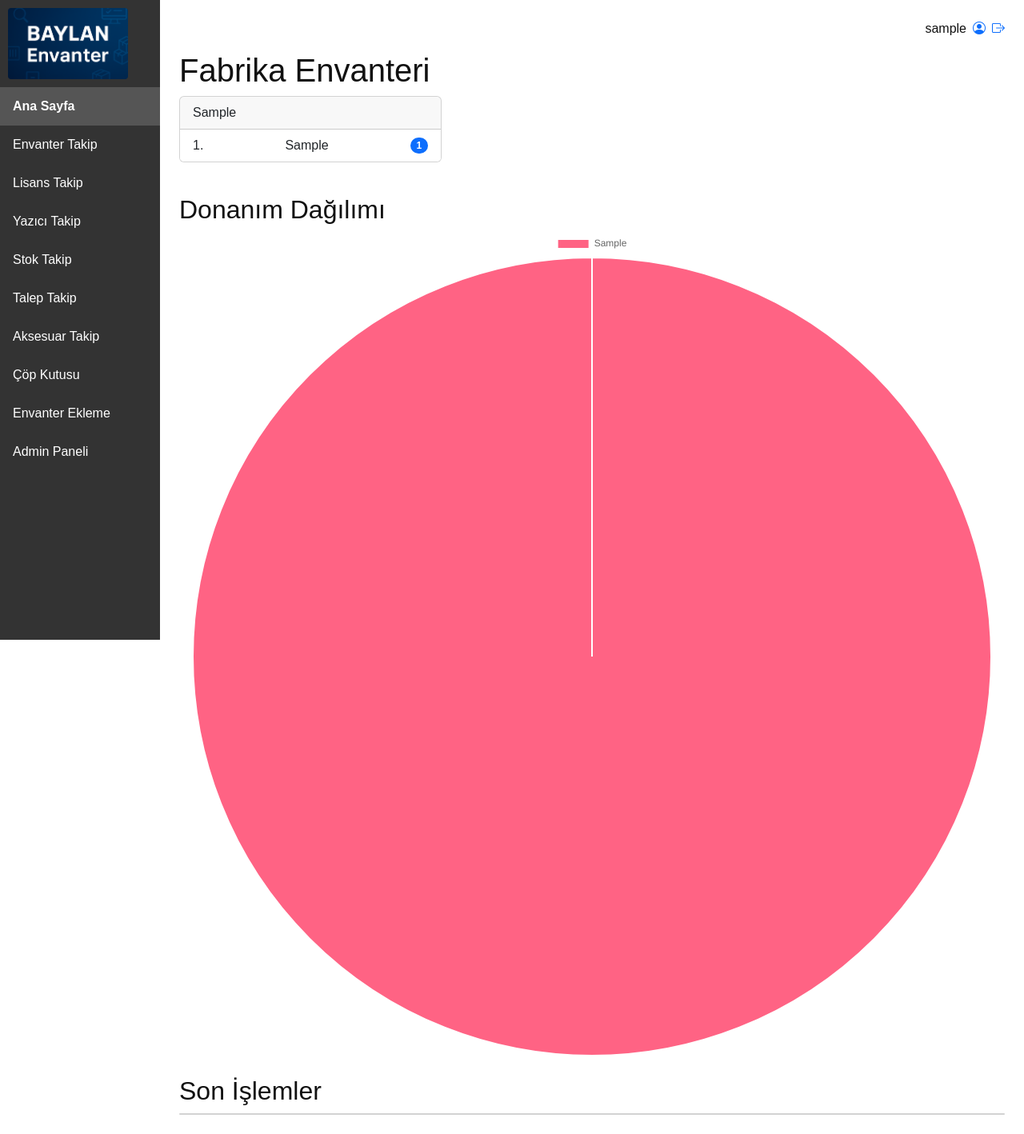
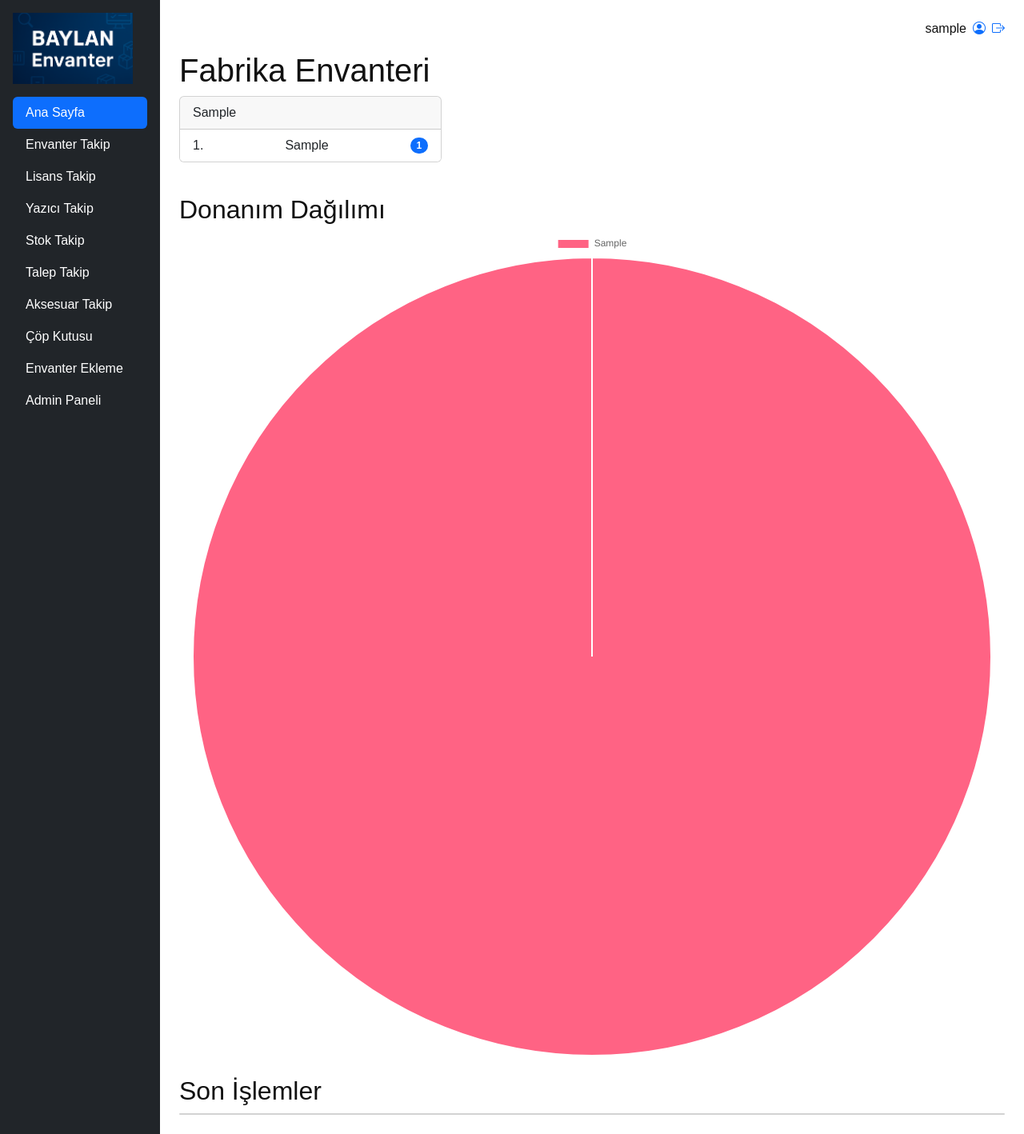
Before and after one commit to fixadd/BilgiislemTool, a FastAPI app: page /home in a window 1280 px wide. Shown: the whole page at 80% size. Run offline with FastAPI, Linux system fonts and the light colour scheme; the visitor is signed in with stand-in values (Sample User, id 1); tables that the repository leaves empty hold one stand-in row (values such as "Sample post"); data that the repository does not hold is empty.

Commit message:
Bootstrap sidebar and enhance request workflow

```diff
--- a/main.py
+++ b/main.py
@@ -156,6 +156,11 @@ class StockItem(Base):
 class RequestItem(Base):
     __tablename__ = "request_tracking"
     id = Column(Integer, primary_key=True, index=True)
+    kategori = Column(String)
+    donanim_tipi = Column(String)
+    marka = Column(String)
+    model = Column(String)
+    yazilim_adi = Column(String)
     urun_adi = Column(String)
     adet = Column(Integer)
     tarih = Column(Date)
@@ -293,6 +298,19 @@ def init_db():
         if "islem_yapan" not in stock_cols:
             conn.execute(text("ALTER TABLE stock_tracking ADD COLUMN islem_yapan TEXT"))
 
+        # ensure request tracking columns exist
+        req_cols = [c["name"] for c in inspector.get_columns("request_tracking")]
+        req_required = {
+            "kategori": "TEXT",
+            "donanim_tipi": "TEXT",
+            "marka": "TEXT",
+            "model": "TEXT",
+            "yazilim_adi": "TEXT",
+        }
+        for col, col_type in req_required.items():
+            if col not in req_cols:
+                conn.execute(text(f"ALTER TABLE request_tracking ADD COLUMN {col} {col_type}"))
+
 
 def init_admin():
     db = SessionLocal()
@@ -489,7 +507,6 @@ class DeleteIds(BaseModel):
 
 class TransferItem(BaseModel):
     id: int
-    kategori: Optional[str] = ""
     departman: Optional[str] = ""
     adet: Optional[int] = None
 
@@ -1590,6 +1607,8 @@ def add_stock_form(
     user: User = Depends(require_login),
     db: Session = Depends(get_db),
 ):
+    if adet < 0:
+        raise HTTPException(status_code=400, detail="Adet negatif olamaz")
     if stock_id:
         item = db.query(StockItem).get(stock_id)
         if not item:
@@ -1714,11 +1733,12 @@ def stock_status(
     summary: Dict[str, int] = {}
     for it in items:
         qty = summary.get(it.urun_adi, 0)
-        if it.islem == "giriş":
+        action = (it.islem or "").lower()
+        if action == "giriş":
             qty += it.adet
-        elif it.islem == "çıkış":
+        elif action == "çıkış":
             qty -= it.adet
-        summary[it.urun_adi] = qty
+        summary[it.urun_adi] = max(qty, 0)
     sorted_items = sorted(summary.items(), key=lambda x: x[1], reverse=True)
     return templates.TemplateResponse(
         "stok_durumu.html", {"request": request, "summary": sorted_items}
@@ -1893,9 +1913,24 @@ def request_tracking_page(
     groups: Dict[str, List[RequestItem]] = {}
     for it in items:
         groups.setdefault(it.ifs_no or "", []).append(it)
+    lookup_map = {
+        "donanim_tipi": "donanim_tipi",
+        "marka": "marka",
+        "model": "model",
+        "yazilim_adi": "yazilim",
+    }
+    lookups = {
+        col: [li.name for li in db.query(LookupItem).filter(LookupItem.type == ltype).all()]
+        for col, ltype in lookup_map.items()
+    }
     return templates.TemplateResponse(
         "talep.html",
-        {"request": request, "groups": groups, "today": date.today().isoformat()},
+        {
+            "request": request,
+            "groups": groups,
+            "today": date.today().isoformat(),
+            "lookups": lookups,
+        },
     )
 
 
@@ -1909,6 +1944,11 @@ def accessories_page(
 
 @app.post("/requests/add")
 def add_request_form(
+    kategori: List[str] = Form(...),
+    donanim_tipi: Optional[List[str]] = Form(None),
+    marka: Optional[List[str]] = Form(None),
+    model: Optional[List[str]] = Form(None),
+    yazilim_adi: Optional[List[str]] = Form(None),
     urun_adi: List[str] = Form(...),
     adet: List[int] = Form(...),
     tarih: Optional[List[str]] = Form(None),
@@ -1919,6 +1959,9 @@ def add_request_form(
 ):
     items: List[RequestItem] = []
     for i in range(len(urun_adi)):
+        qty = adet[i]
+        if qty < 0:
+            raise HTTPException(status_code=400, detail="Adet negatif olamaz")
         t = (
             date.fromisoformat(tarih[i])
             if tarih and len(tarih) > i and tarih[i]
@@ -1927,8 +1970,13 @@ def add_request_form(
         ac = aciklama[i] if aciklama and len(aciklama) > i else ""
         items.append(
             RequestItem(
+                kategori=kategori[i],
+                donanim_tipi=donanim_tipi[i] if donanim_tipi and len(donanim_tipi) > i else "",
+                marka=marka[i] if marka and len(marka) > i else "",
+                model=model[i] if model and len(model) > i else "",
+                yazilim_adi=yazilim_adi[i] if yazilim_adi and len(yazilim_adi) > i else "",
                 urun_adi=urun_adi[i],
-                adet=adet[i],
+                adet=qty,
                 tarih=t,
                 ifs_no=ifs_no[i],
                 aciklama=ac,
@@ -1955,20 +2003,53 @@ def transfer_requests(
         it = req_map.get(inp.id)
         if not it:
             continue
-        st = StockItem(
-            urun_adi=it.urun_adi,
-            kategori=inp.kategori,
-            marka="",
-            adet=inp.adet if inp.adet is not None else it.adet,
-            departman=inp.departman,
-            guncelleme_tarihi=date.today(),
-            islem="Giriş",
-            tarih=date.today(),
-            ifs_no=it.ifs_no,
-            aciklama=it.aciklama,
-            islem_yapan=full_name,
-        )
-        db.add(st)
+        qty = inp.adet if inp.adet is not None else it.adet or 1
+        if qty < 0:
+            raise HTTPException(status_code=400, detail="Adet negatif olamaz")
+        if it.kategori == "lisans":
+            for _ in range(qty):
+                lic = LicenseInventory(
+                    departman=inp.departman,
+                    kullanici="",
+                    yazilim_adi=it.yazilim_adi or it.urun_adi,
+                    lisans_anahtari="",
+                    mail_adresi="",
+                    envanter_no=it.ifs_no,
+                    notlar=it.aciklama,
+                )
+                db.add(lic)
+        elif it.kategori == "donanim":
+            for _ in range(qty):
+                hw = HardwareInventory(
+                    donanim_tipi=it.donanim_tipi,
+                    marka=it.marka,
+                    model=it.model,
+                    departman=inp.departman,
+                    no="",
+                    fabrika="",
+                    blok="",
+                    bilgisayar_adi="",
+                    seri_no="",
+                    sorumlu_personel="",
+                    kullanim_alani="",
+                    bagli_makina_no="",
+                )
+                db.add(hw)
+        else:
+            st = StockItem(
+                urun_adi=it.urun_adi,
+                kategori=it.kategori,
+                marka=it.marka,
+                adet=qty,
+                departman=inp.departman,
+                guncelleme_tarihi=date.today(),
+                islem="Giriş",
+                tarih=date.today(),
+                ifs_no=it.ifs_no,
+                aciklama=it.aciklama,
+                islem_yapan=full_name,
+            )
+            db.add(st)
         db.delete(it)
     log_action(db, user.username, f"{len(req_items)} talep stok kayıtlarına aktarıldı")
     db.commit()
--- a/templates/aksesuar.html
+++ b/templates/aksesuar.html
@@ -26,9 +26,9 @@
       <div class="col hardware-field">
         <input type="text" class="form-control" placeholder="Model">
       </div>
-      <div class="col common-field">
-        <input type="number" class="form-control" placeholder="Adet">
-      </div>
+        <div class="col common-field">
+          <input type="number" class="form-control" placeholder="Adet" min="0">
+        </div>
       <div class="col common-field">
         <input type="text" class="form-control" placeholder="IFS No">
       </div>
--- a/templates/base.html
+++ b/templates/base.html
@@ -6,32 +6,8 @@
   <link href="https://cdn.jsdelivr.net/npm/bootstrap@5.3.0/dist/css/bootstrap.min.css" rel="stylesheet">
   <link href="https://cdn.jsdelivr.net/npm/bootstrap-icons@1.10.5/font/bootstrap-icons.css" rel="stylesheet">
   <style>
-    :root{ --sidebar: #333; --sidebar-hover:#444; --active:#555; }
     *{ box-sizing: border-box; }
     body{ margin:0; font-family: Arial, sans-serif; color:#111; }
-
-    .sidebar{
-      width:200px; background:var(--sidebar); color:#fff;
-      height:100vh; position:fixed; top:0; left:0;
-      display:flex; flex-direction:column;
-    }
-    .sidebar-logo{
-      width:70px; height:auto;
-      margin:10px; border-radius:4px;
-    }
-    .sidebar ul{
-      list-style:none; margin:0; padding:0; flex-grow:1;
-    }
-    .sidebar li{}
-    .sidebar a{
-      color:#fff; text-decoration:none; display:block; padding:12px 16px;
-    }
-    .sidebar a:hover{ background:var(--sidebar-hover); }
-    .sidebar a.active{ background:var(--active); font-weight:600; }
-
-    .content{
-      margin-left:200px; padding:24px;
-    }
     .table-fixed{ table-layout:auto; width:100%; }
     .table-fixed td{ white-space:normal; word-break:break-word; }
     .table-resizable th,
@@ -47,31 +23,33 @@
   </style>
 </head>
 <body>
-  <div class="sidebar">
-    <img src="/image/onurum.png" alt="Onurum" class="sidebar-logo"style="width: 150px">
-    <ul>
-      <li><a href="/home" class="{% if request.path.startswith('/home') %}active{% endif %}">Ana Sayfa</a></li>
-      <li><a href="/inventory" class="{% if request.path.startswith('/inventory') %}active{% endif %}">Envanter Takip</a></li>
-      <li><a href="/license"   class="{% if request.path.startswith('/license') %}active{% endif %}">Lisans Takip</a></li>
-      <li><a href="/printer"   class="{% if request.path.startswith('/printer') %}active{% endif %}">Yazıcı Takip</a></li>
-      <li><a href="/stock"     class="{% if request.path.startswith('/stock') %}active{% endif %}">Stok Takip</a></li>
-      <li><a href="/requests" class="{% if request.path.startswith('/requests') %}active{% endif %}">Talep Takip</a></li>
-      <li><a href="/accessories" class="{% if request.path.startswith('/accessories') %}active{% endif %}">Aksesuar Takip</a></li>
-      <li><a href="/trash" class="{% if request.path.startswith('/trash') %}active{% endif %}">Çöp Kutusu</a></li>
-      <li><a href="/lists" class="{% if request.path.startswith('/lists') %}active{% endif %}">Envanter Ekleme</a></li>
+  <div class="d-flex">
+    <nav class="flex-shrink-0 p-3 text-white bg-dark" style="width:200px; min-height:100vh;">
+      <img src="/image/onurum.png" alt="Onurum" class="img-fluid mb-3" style="width:150px">
+      <ul class="nav nav-pills flex-column mb-auto">
+        <li class="nav-item"><a href="/home" class="nav-link text-white {% if request.path.startswith('/home') %}active{% endif %}">Ana Sayfa</a></li>
+        <li><a href="/inventory" class="nav-link text-white {% if request.path.startswith('/inventory') %}active{% endif %}">Envanter Takip</a></li>
+        <li><a href="/license" class="nav-link text-white {% if request.path.startswith('/license') %}active{% endif %}">Lisans Takip</a></li>
+        <li><a href="/printer" class="nav-link text-white {% if request.path.startswith('/printer') %}active{% endif %}">Yazıcı Takip</a></li>
+        <li><a href="/stock" class="nav-link text-white {% if request.path.startswith('/stock') %}active{% endif %}">Stok Takip</a></li>
+        <li><a href="/requests" class="nav-link text-white {% if request.path.startswith('/requests') %}active{% endif %}">Talep Takip</a></li>
+        <li><a href="/accessories" class="nav-link text-white {% if request.path.startswith('/accessories') %}active{% endif %}">Aksesuar Takip</a></li>
+        <li><a href="/trash" class="nav-link text-white {% if request.path.startswith('/trash') %}active{% endif %}">Çöp Kutusu</a></li>
+        <li><a href="/lists" class="nav-link text-white {% if request.path.startswith('/lists') %}active{% endif %}">Envanter Ekleme</a></li>
         {% if request.session.get('is_admin') %}
-      <li><a href="/admin" class="{% if request.path.startswith('/admin') %}active{% endif %}">Admin Paneli</a></li>
+        <li><a href="/admin" class="nav-link text-white {% if request.path.startswith('/admin') %}active{% endif %}">Admin Paneli</a></li>
         {% endif %}
       </ul>
-  </div>
+    </nav>
 
-  <div class="content">
+    <div class="flex-grow-1 p-4">
       <div class="d-flex justify-content-end align-items-center mb-3">
         <span class="me-2">{{ request.session.get('username') }}</span>
         <a href="/profile" class="me-2" title="Profil"><i class="bi bi-person-circle"></i></a>
         <a href="/logout" title="Çıkış"><i class="bi bi-box-arrow-right"></i></a>
       </div>
       {% block content %}{% endblock %}
+    </div>
   </div>
   <div class="modal fade" id="alertModal" tabindex="-1" aria-hidden="true">
     <div class="modal-dialog modal-dialog-centered">
--- a/templates/stok.html
+++ b/templates/stok.html
@@ -77,7 +77,7 @@
                 {% elif col == 'tarih' %}
                 <input type="date" class="form-control" name="{{ col }}" required>
                 {% elif col == 'adet' %}
-                <input type="number" class="form-control" name="{{ col }}" required>
+                  <input type="number" class="form-control" name="{{ col }}" min="0" required>
                 {% else %}
                 {% if lookups.get(col) %}
                 <select class="form-select" name="{{ col }}" required>
@@ -118,7 +118,7 @@
             {% elif col == 'tarih' %}
             <input type="date" class="form-control" name="{{ col }}" required>
             {% elif col == 'adet' %}
-            <input type="number" class="form-control" name="{{ col }}" required>
+            <input type="number" class="form-control" name="{{ col }}" min="0" required>
             {% else %}
             {% if lookups.get(col) %}
             <select class="form-select" name="{{ col }}" required>
```
Also changed, not shown: templates/talep.html (+30 -10 lines). Lines whose indentation alone changed are shown as unchanged.
